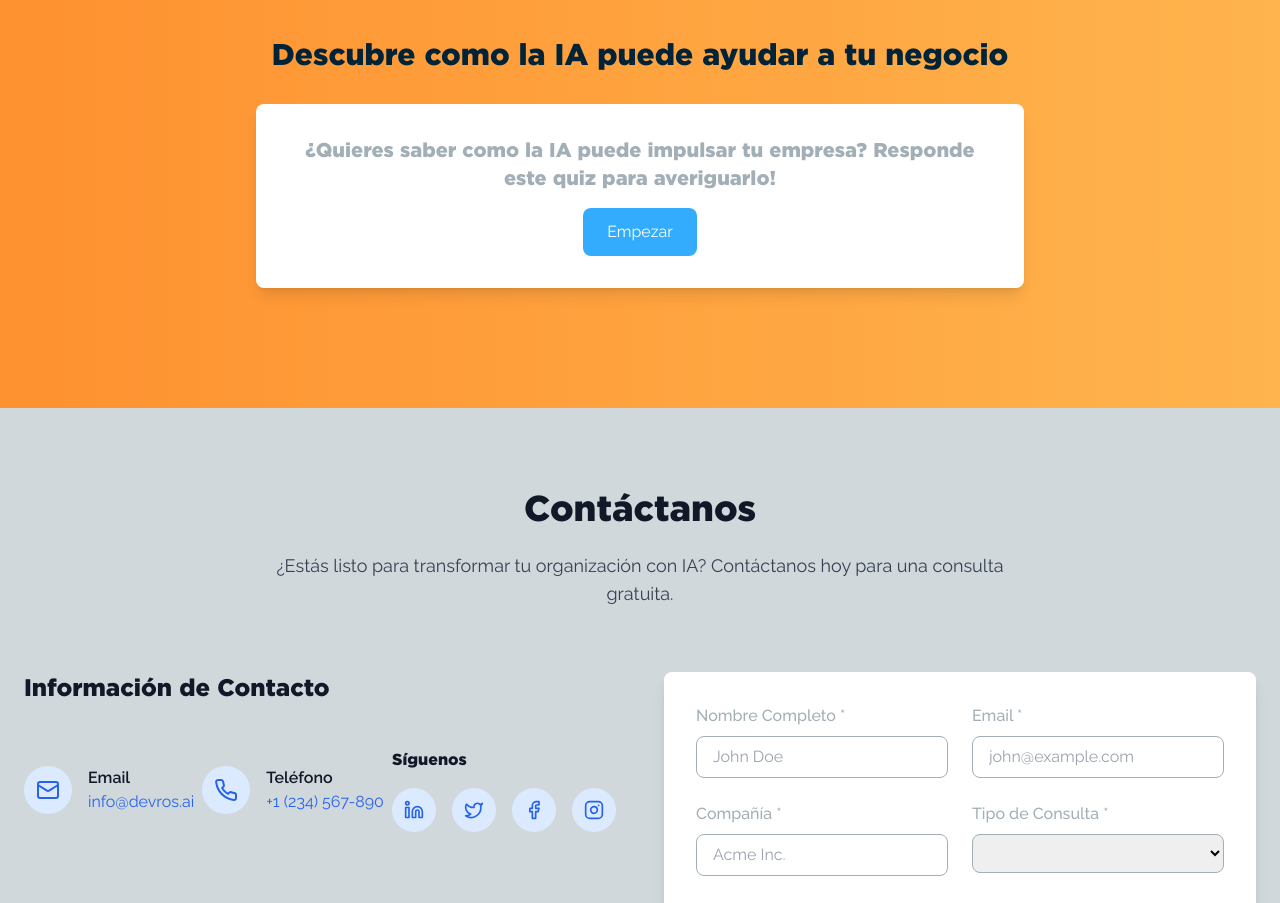
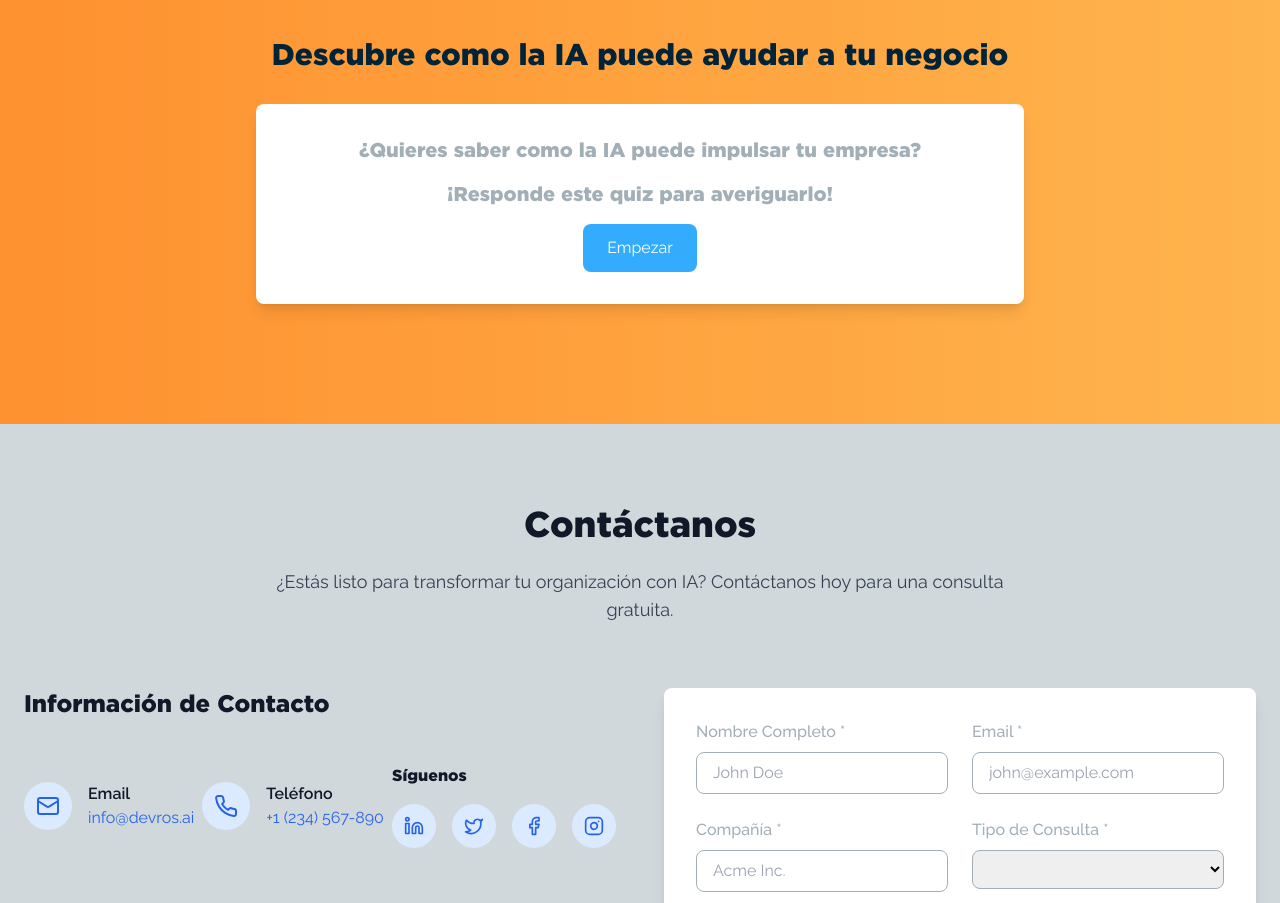
Before and after one commit to vechicin/devros-front, a React (Vite) app: page / in a window 1280 px wide. Shown: the part 2800-3703 px from the top of the page. Built offline with nearby package versions, Linux system fonts and the light colour scheme.

Commit message:
Fix header

```diff
--- a/src/components/Quiz.tsx
+++ b/src/components/Quiz.tsx
@@ -318,8 +318,10 @@ const Quiz: React.FC = () => {
             {!isQuizStarted ? (
               <div>
                 <h3 className="text-xl font-semibold text-devros-gray mb-4">
-                  ¿Quieres saber como la IA puede impulsar tu empresa? Responde
-                  este quiz para averiguarlo!
+                  ¿Quieres saber como la IA puede impulsar tu empresa?
+                </h3>
+                <h3 className="text-xl font-semibold text-devros-gray mb-4">
+                  ¡Responde este quiz para averiguarlo!
                 </h3>
                 <button
                   onClick={() => setIsQuizStarted(true)}
```
